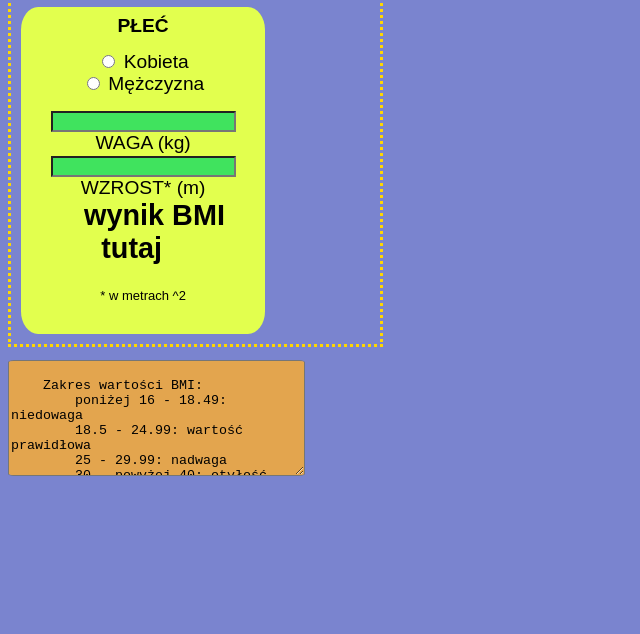
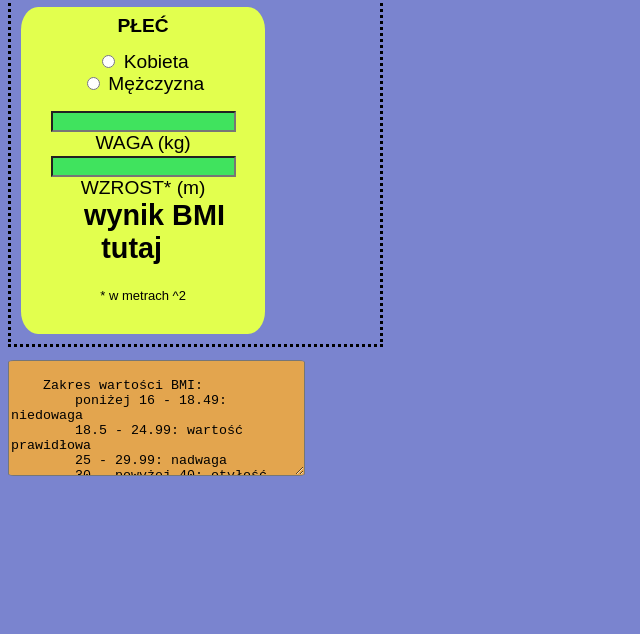
Before and after one commit to monikatrzcionka/HTML-BMI, a plain HTML site: page index.html in a window 1280 px wide. Shown: the part 166-800 px from the top of the page, without its empty margins (0-640 px from the left). Drawn offline with Linux system fonts and the light colour scheme.

Commit message:
initial commit

```diff
--- a/css/style.css
+++ b/css/style.css
@@ -6,7 +6,7 @@ body {
 
 header {
     border-style: dotted;
-    border-color: gold;
+    border-color: black;
     padding: 10px;
     width: fit-content;
 }
```
